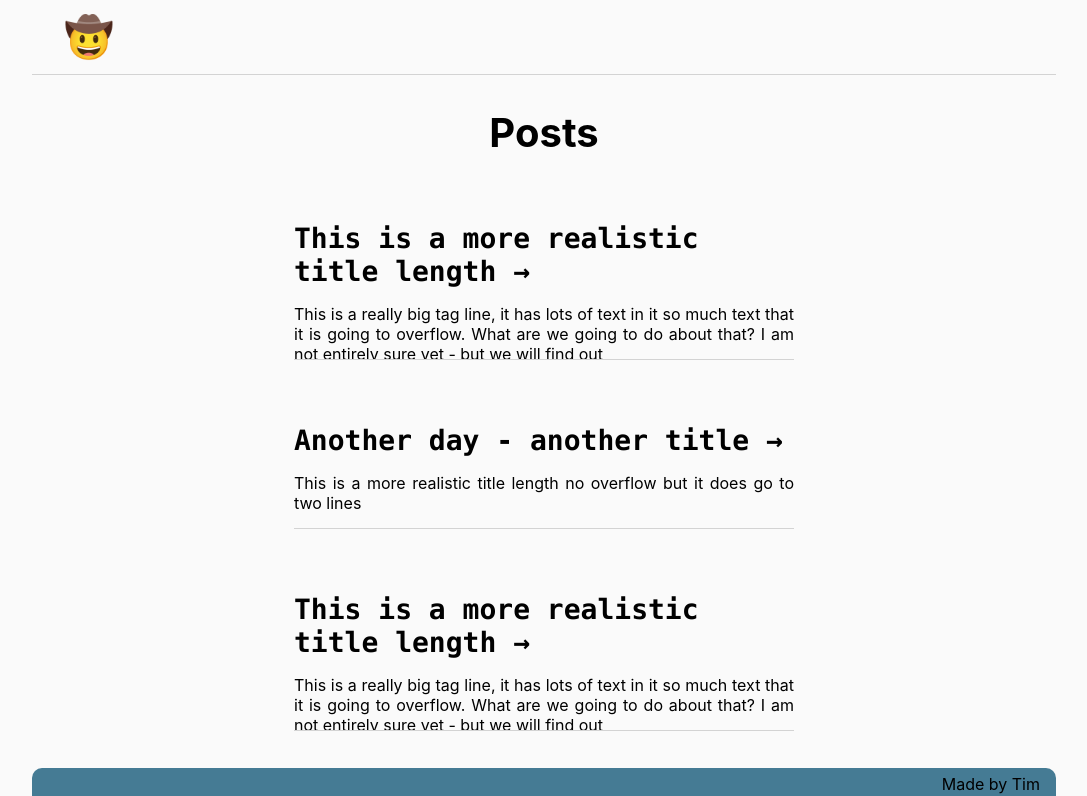
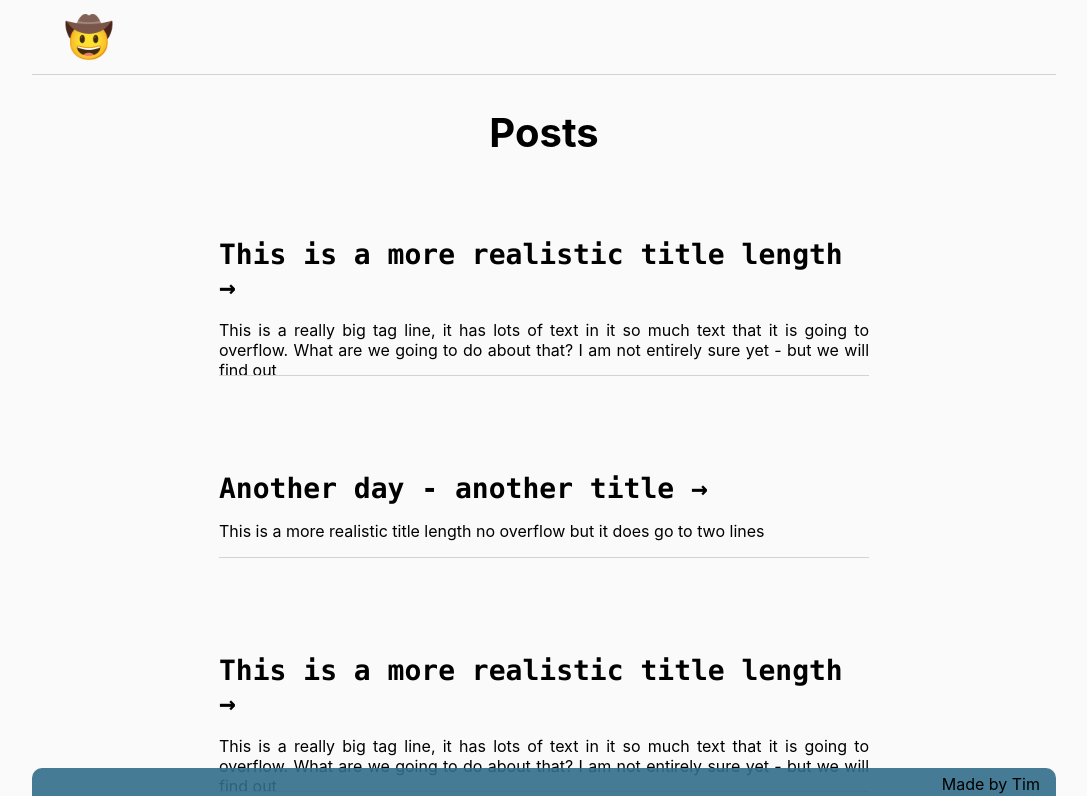
Before and after one commit to Timothy-Edwards/site, a Next.js app: page / in a window 1280 px wide. Shown: the top 796 px of the page, without its empty margins (96-1183 px from the left). Built offline with nearby package versions, Linux system fonts and the light colour scheme.

Commit message:
Remove commented out code

```diff
--- a/components/PostCard/PostCard.module.css
+++ b/components/PostCard/PostCard.module.css
@@ -1,5 +1,5 @@
 .card {
-  margin: 1rem;
+  margin: 2rem;
   flex-basis: 100%;
   padding: 1rem;
   color: inherit;
@@ -8,7 +8,7 @@
 
 .cardContent {
   text-decoration: none;
-  max-width: 500px;
+  max-width: 650px;
   margin: auto;
 }
 
@@ -32,20 +32,9 @@
 
 .cardContent p {
   margin: 0;
-  /* white-space: nowrap; */
-  /* text-overflow: ellipsis; */
   max-height: 3.5rem;
   overflow: hidden;
   text-align: justify;
   padding-bottom: 1rem;
   border-bottom: 1px solid lightgray;
-
-  /* @supports (-webkit-line-clamp: 2) {
-    overflow: hidden;
-    text-overflow: ellipsis;
-    white-space: initial;
-    display: -webkit-box;
-    -webkit-line-clamp: 2;
-    -webkit-box-orient: vertical;
-  } */
 }
```
